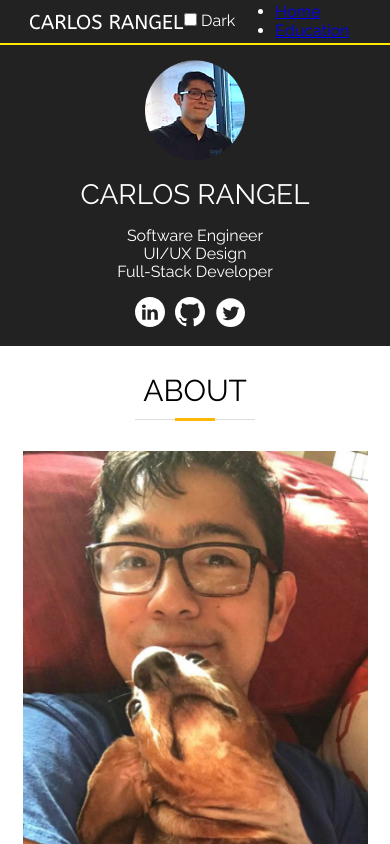
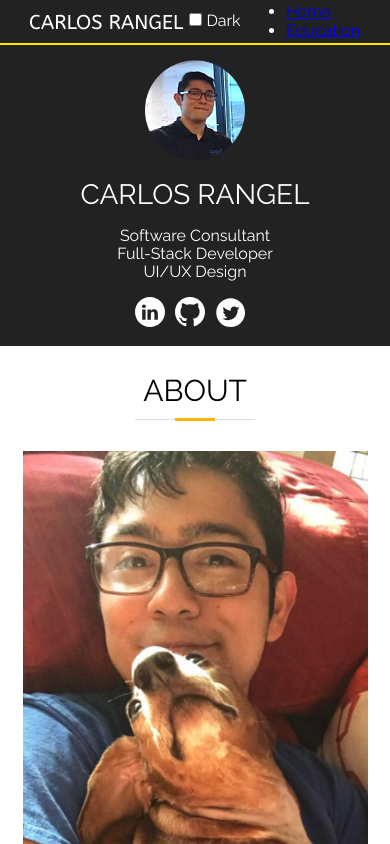
Before and after one commit to CarlosRangel17/portfolio, a Next.js app: page / in a window 390 px wide. Shown: the top 844 px of the page. Built offline with nearby package versions, Linux system fonts and the light colour scheme.

Commit message:
Updated profile titles and fixed mobile navigation flex css

```diff
--- a/src/consts/header.ts
+++ b/src/consts/header.ts
@@ -15,7 +15,7 @@ export const links: SocialMediaLink[] = [
   }
 ]
 
-export const titles: string[] = ['Software Engineer', 'UI/UX Design', 'Full-Stack Developer']
+export const titles: string[] = ['Software Consultant', 'Full-Stack Developer', 'UI/UX Design']
 // export const titles: string[] = ['Software Engineer', 'Mariachi Musician', 'Tech Wizard']
 // export const titles: string[] = ['Software Engineer', 'Mariachi Musician', 'UTA Graduate']
 // export const titles: string[] = ['App Developer', 'Software Consultant', 'Web Design']
--- a/src/layout/header.module.scss
+++ b/src/layout/header.module.scss
@@ -20,7 +20,7 @@
   }
 
   @media (max-width: $mobile) {
-    justify-content: unset;
+    // justify-content: unset;
     padding: 0 30px;
   }
 }
```
